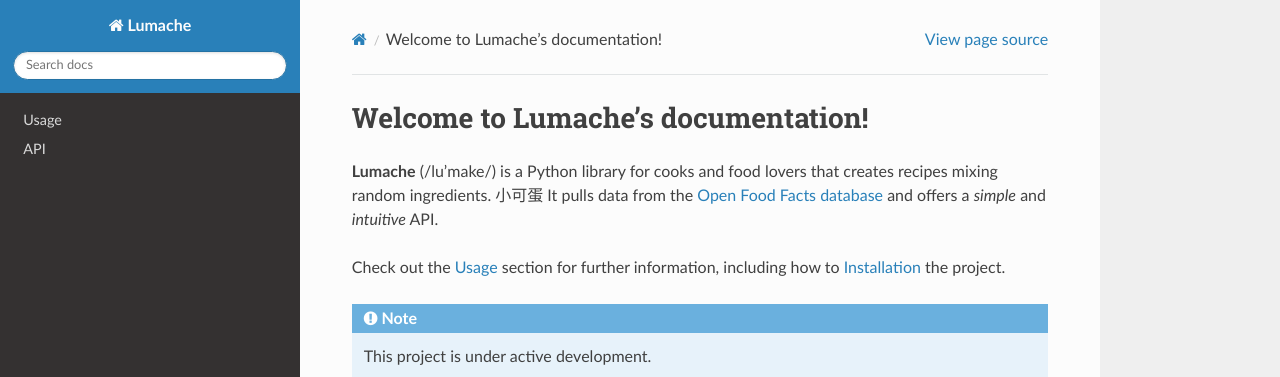
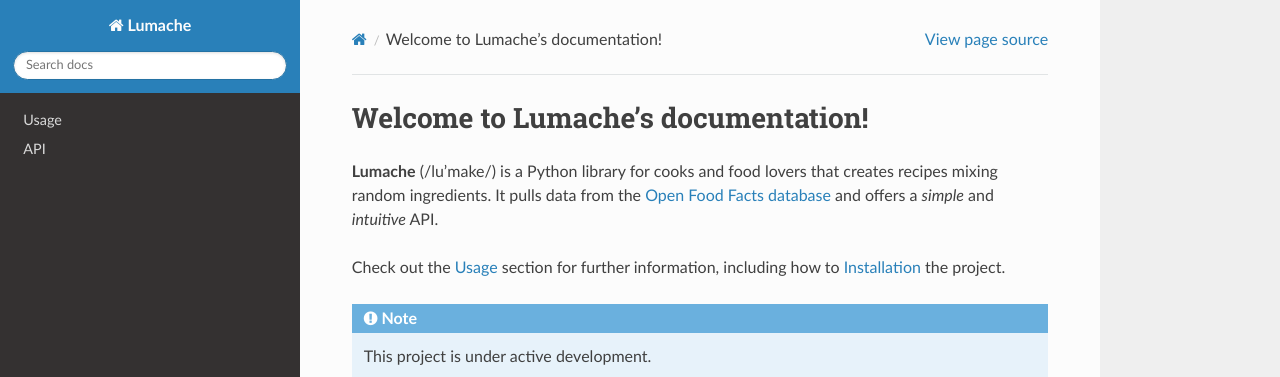
Before and after one commit to ZyxAdenine/rtd-tutorial, a Sphinx documentation site: the page built from docs/source/index.rst, in a window 1280 px wide. Shown: the top 377 px of the page. Built offline with Sphinx 7.4.7 and the Read the Docs theme 3.1.0, drawn with Linux system fonts in a browser that asks for light colours.

Commit message:
Remove unnecessary text from index.rst
Removed the Chinese text '小可蛋' from the introduction.

```diff
--- a/docs/source/index.rst
+++ b/docs/source/index.rst
@@ -3,7 +3,6 @@ Welcome to Lumache's documentation!
 
 **Lumache** (/lu'make/) is a Python library for cooks and food lovers
 that creates recipes mixing random ingredients.
-小可蛋
 It pulls data from the `Open Food Facts database <https://world.openfoodfacts.org/>`_
 and offers a *simple* and *intuitive* API.
 
```
